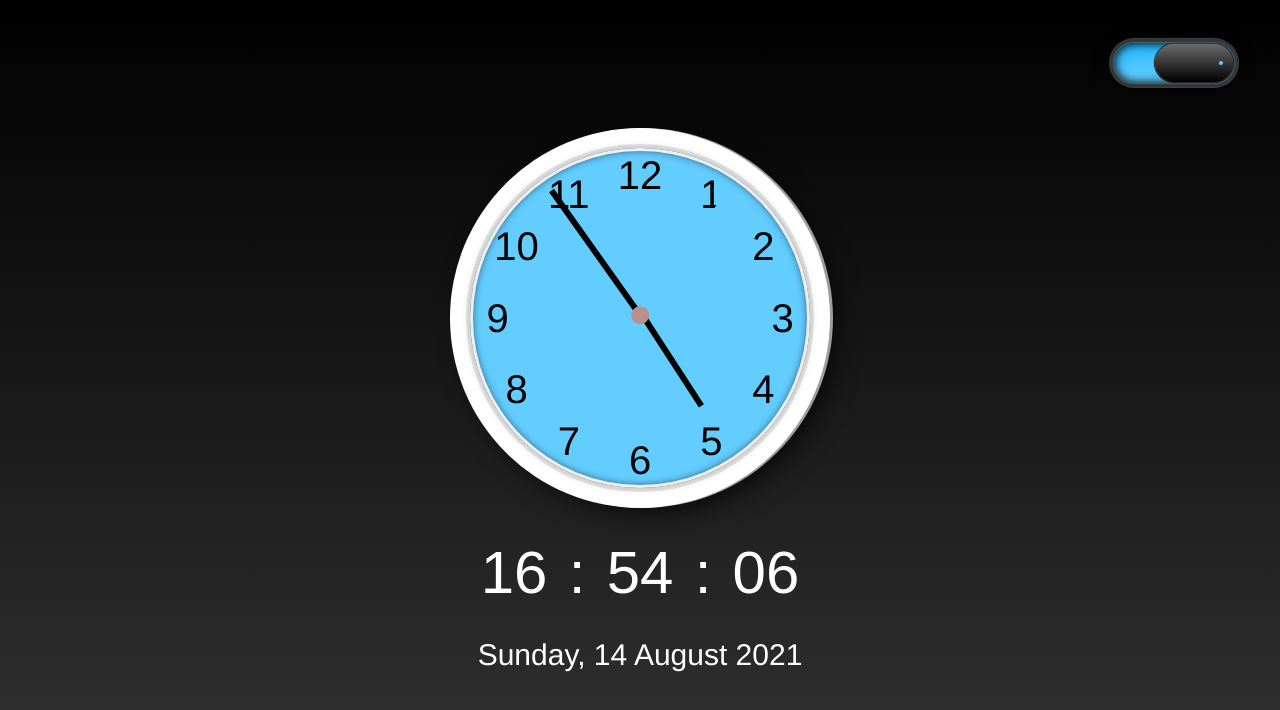
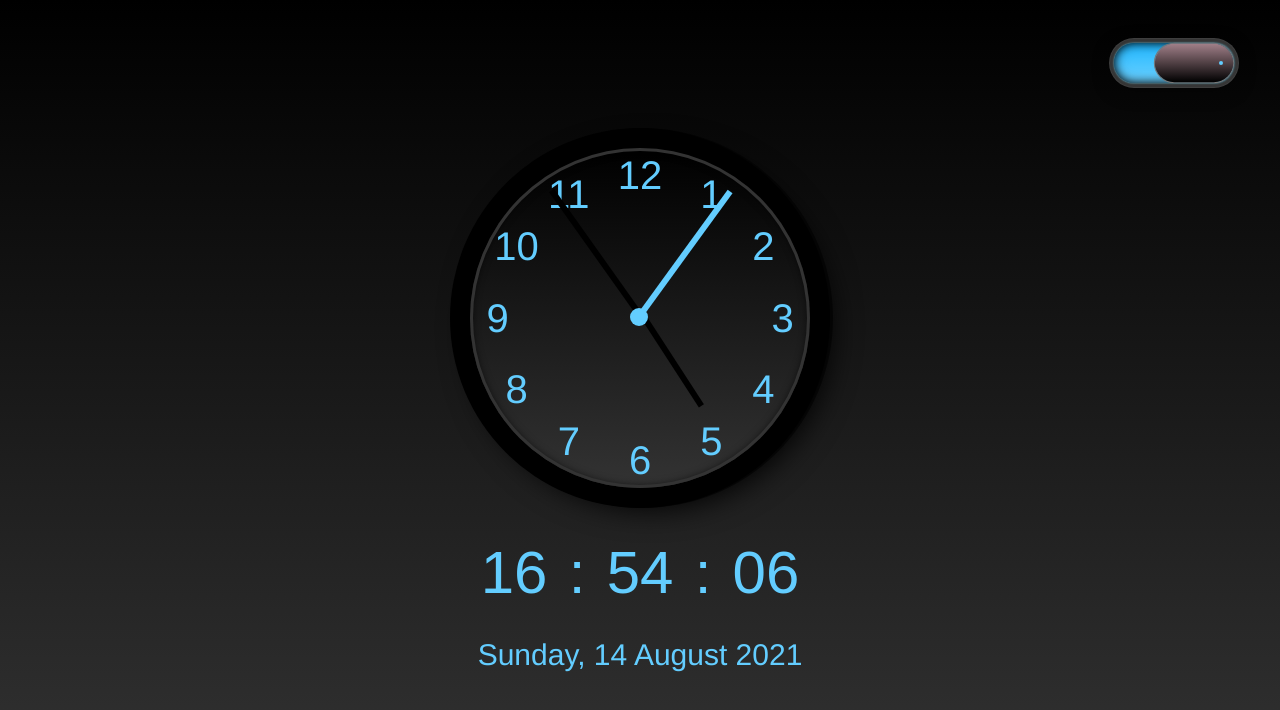
Before and after one commit to Vlad-coder-678/RS-School-JS-Clock, a plain HTML site: page index.html in a window 1280 px wide. Both pictures are taken after a click on the checkbox 1174 px from the left and 63 px from the top of the page. Drawn offline with Linux system fonts and the light colour scheme.

Commit message:
fix: came up with a design day/night and made it

```diff
--- a/index.html
+++ b/index.html
@@ -1,13 +1,13 @@
 <!DOCTYPE html>
-<html lang="en">
+<html lang="ru">
   <head>
     <meta charset="UTF-8" />
     <link rel="stylesheet" href="style.css" />
     <title>JS Clock</title>
   </head>
-  <body>
+  <body class="body-day">
     <div class="container">
-      <div class="clock">
+      <div class="clock clock-day">
         <div class="clock-numbers">
           <div class="number--01"><span>1</span></div>
           <div class="number--02"><span>2</span></div>
@@ -26,6 +26,7 @@
           <div class="arrow hour-arrow"></div>
           <div class="arrow min-arrow"></div>
           <div class="arrow second-arrow"></div>
+          <div class="center-arrow"></div>
         </div>
         <!-- для центрирования стрелок -->
         <!-- <div class="target">
@@ -44,7 +45,7 @@
         <div class="date date-digital"></div>
       </div>
       <div class="wrapper-button">
-        <input type="checkbox" name="switcher" class="button-switcher"></input>
+        <input type="checkbox" name="switcher" class="button-switcher button-switcher-day"></input>
       </div>
     </div>
 
--- a/script.js
+++ b/script.js
@@ -120,10 +120,64 @@ setDate();
 
 button_day_night.addEventListener("change", (event) => {
   if (event.target.checked) {
-    document.querySelector(".clock").style.backgroundColor = "#63cdff";
-    document.querySelector(".second-arrow").style.backgroundColor = "#63cdff";
+    if (document.querySelector("body").classList.contains("body-day")) {
+      document.querySelector("body").classList.remove("body-day");
+    }
+    document.querySelector("body").classList.add("body-night");
+    if (
+      document
+        .getElementsByClassName("clock")[0]
+        .classList.contains("clock-day")
+    ) {
+      document.getElementsByClassName("clock")[0].classList.remove("clock-day");
+    }
+    document.getElementsByClassName("clock")[0].classList.add("clock-night");
+    if (
+      document
+        .getElementsByClassName("button-switcher")[0]
+        .classList.contains("button-switcher-day")
+    ) {
+      document
+        .getElementsByClassName("button-switcher")[0]
+        .classList.remove("button-switcher-day");
+    }
+    document
+      .getElementsByClassName("button-switcher")[0]
+      .classList.add("button-switcher-night");
+    document.querySelector(".second-arrow").style.background = "#63cdff";
+    document.querySelector(".center-arrow").style.background = "#63cdff";
+    document.querySelector(".clock-numbers").style.color = "#63cdff";
+    document.querySelector(".clockDigital").style.color = "#63cdff";
   } else {
-    document.querySelector(".clock").style.backgroundColor = "antiquewhite";
-    document.querySelector(".second-arrow").style.backgroundColor = "rosybrown";
+    if (document.querySelector("body").classList.contains("body-night")) {
+      document.querySelector("body").classList.remove("body-night");
+    }
+    document.querySelector("body").classList.add("body-day");
+    if (
+      document
+        .getElementsByClassName("clock")[0]
+        .classList.contains("clock-night")
+    ) {
+      document
+        .getElementsByClassName("clock")[0]
+        .classList.remove("clock-night");
+    }
+    document.getElementsByClassName("clock")[0].classList.add("clock-day");
+    if (
+      document
+        .getElementsByClassName("button-switcher")[0]
+        .classList.contains("button-switcher-night")
+    ) {
+      document
+        .getElementsByClassName("button-switcher")[0]
+        .classList.remove("button-switcher-night");
+    }
+    document
+      .getElementsByClassName("button-switcher")[0]
+      .classList.add("button-switcher-day");
+    document.querySelector(".second-arrow").style.background = "#a07f88";
+    document.querySelector(".center-arrow").style.background = "#a07f88";
+    document.querySelector(".clock-numbers").style.color = "#a07f88";
+    document.querySelector(".clockDigital").style.color = "#a07f88";
   }
 });
--- a/style.css
+++ b/style.css
@@ -1,16 +1,18 @@
 :root {
-  --color-main: linear-gradient(0deg, #333, #000);
-  --color-second: #63cdff;
+  --color-day-bg: linear-gradient(0deg, #dbc0b9, #fdf6e6);
+  --color-day-clockface: #fdf6e6;
+  --color-day-arrow-text: #a07f88;
+  --color-night-bg: linear-gradient(0deg, #333, #000);
+  --color-night-clockface: linear-gradient(0deg, #333, #000);
+  --color-night-arrow-text: #63cdff;
 }
 
 html {
-  background: linear-gradient(0deg, #333, #000);
   background-size: cover;
   font-family: "helvetica neue";
   text-align: center;
   font-size: 10px;
 }
-
 body {
   margin: 0;
   font-size: 2rem;
@@ -20,25 +22,47 @@ body {
   align-items: center;
   overflow-x: hidden;
 }
+.body-day {
+  transition: all 0.3s ease-in-out;
+  background: var(--color-day-bg);
+}
+.body-night {
+  transition: all 0.3s ease-in-out;
+  background: var(--color-night-bg);
+}
 
 .container {
   max-width: 1170px;
   margin: 0 auto;
 }
 
-.clock {
+/* clockface */
+div.clock {
   position: relative;
   width: 30rem;
   height: 30rem;
   border-radius: 50%;
   margin: 30px auto;
   padding: 2rem;
-  background-color: antiquewhite;
+}
+.clock-day {
+  background: var(--color-day-clockface);
   box-shadow: 0 0 0 4px rgba(0, 0, 0, 0.1), inset 0 0 0 3px #efefef,
     inset 0 0 10px black, 0 0 10px rgba(0, 0, 0, 0.2),
     0 0 0 20px rgba(255, 255, 255, 1), 3px 0 0 20px rgba(255, 255, 255, 0.6),
     10px 10px 30px 10px rgba(0, 0, 0, 1);
+  transition: all 0.3s ease-in-out;
 }
+.clock-night {
+  background: var(--color-night-clockface);
+  box-shadow: 0 0 0 4px rgba(0, 0, 0, 0.1), inset 0 0 0 3px #333,
+    inset 0 0 10px black, 0 0 10px rgba(0, 0, 0, 0.2),
+    0 0 0 20px rgba(0, 0, 0, 1), 3px 0 0 20px rgba(0, 0, 0, 0.6),
+    10px 10px 30px 10px rgba(0, 0, 0, 1);
+  transition: all 0.3s ease-in-out;
+}
+
+/* clock-arrows */
 
 .clock-arrows {
   position: absolute;
@@ -67,20 +91,24 @@ body {
 
 .second-arrow {
   position: relative;
-  background: rosybrown;
+  background: var(--color-day-arrow-text);
+  transition: all 0.3s ease-in-out;
 }
 
-.second-arrow::after {
-  content: "";
+.center-arrow {
   position: absolute;
-  right: -9px;
-  top: -6px;
+  top: 44%;
+  left: 44%;
   width: 18px;
   height: 18px;
-  background: rosybrown;
+  transform: translate(-50%, -50%);
   border-radius: 50%;
   overflow: hidden;
+  background: var(--color-day-arrow-text);
+  transition: all 0.3s ease-in-out;
 }
+
+/* для прицеливания =) */
 
 .target {
   position: absolute;
@@ -108,13 +136,16 @@ body {
   background-color: #000;
 }
 
+/* цифры на табло */
+
 .clock-numbers {
   position: absolute;
   top: 0;
   left: 0;
   width: 100%;
   height: 100%;
-  color: #000;
+  color: var(--color-day-arrow-text);
+  transition: all 0.3s ease-in-out;
 }
 
 div[class^="number"] {
@@ -203,12 +234,15 @@ div[class*="--12"] span {
   transform: translateY(5px) rotate(-360deg);
 }
 
+/* цифровой формат времени и даты */
+
 .clockDigital {
   position: relative;
   bottom: 10px;
   left: 50%;
   transform: translateX(-50%);
-  color: rgba(255, 255, 255, 1);
+  color: var(--color-day-arrow-text);
+  transition: all 0.3s ease-in-out;
 }
 
 .clockDigital-face {
@@ -227,6 +261,8 @@ div[class*="--12"] span {
   font-size: 3rem;
 }
 
+/* кнопка день-ночь */
+
 .wrapper-button {
   position: fixed;
   top: 40px;
@@ -234,14 +270,24 @@ div[class*="--12"] span {
   width: 100px;
   height: 100px;
 }
+
 .button-switcher {
   position: relative;
   width: 120px;
   height: 40px;
   -webkit-appearance: none;
-  background: linear-gradient(0deg, #333, #000);
   outline: none;
   border-radius: 20px;
+  transition: all 0.3s ease-in-out;
+}
+.button-switcher-day {
+  background: var(--color-day-bg);
+  box-shadow: 0 0 0 4px #dbc0b9, 0 0 0 5px #dbc0b9,
+    inset 0 0 10px rgba(255, 255, 255, 1), 0 5px 20px rgba(255, 255, 255, 0.5),
+    inset 0 0 15px rgba(255, 255, 255, 0.2);
+}
+.button-switcher-night {
+  background: var(--color-night-bg);
   box-shadow: 0 0 0 4px #353535, 0 0 0 5px #3e3e3e,
     inset 0 0 10px rgba(0, 0, 0, 1), 0 5px 20px rgba(0, 0, 0, 0.5),
     inset 0 0 15px rgba(0, 0, 0, 0.2);
@@ -260,9 +306,9 @@ div[class*="--12"] span {
   top: 0;
   width: 80px;
   height: 40px;
-  background: linear-gradient(0deg, #000, #6b6b6b);
+  background: linear-gradient(0deg, #000, #a07f88);
   border-radius: 20px;
-  box-shadow: 0 0 0 1px #232323;
+  box-shadow: 0 0 0 1px #777;
   transform: scale(0.98, 0.96);
   transition: all 0.5s ease;
 }
@@ -279,7 +325,7 @@ div[class*="--12"] span {
   left: 65px;
   width: 4px;
   height: 4px;
-  background: linear-gradient(0deg, #6b6b6b, #000);
+  background: var(--color-day-bg);
   border-radius: 50%;
   transition: all 0.5s ease;
 }
```
